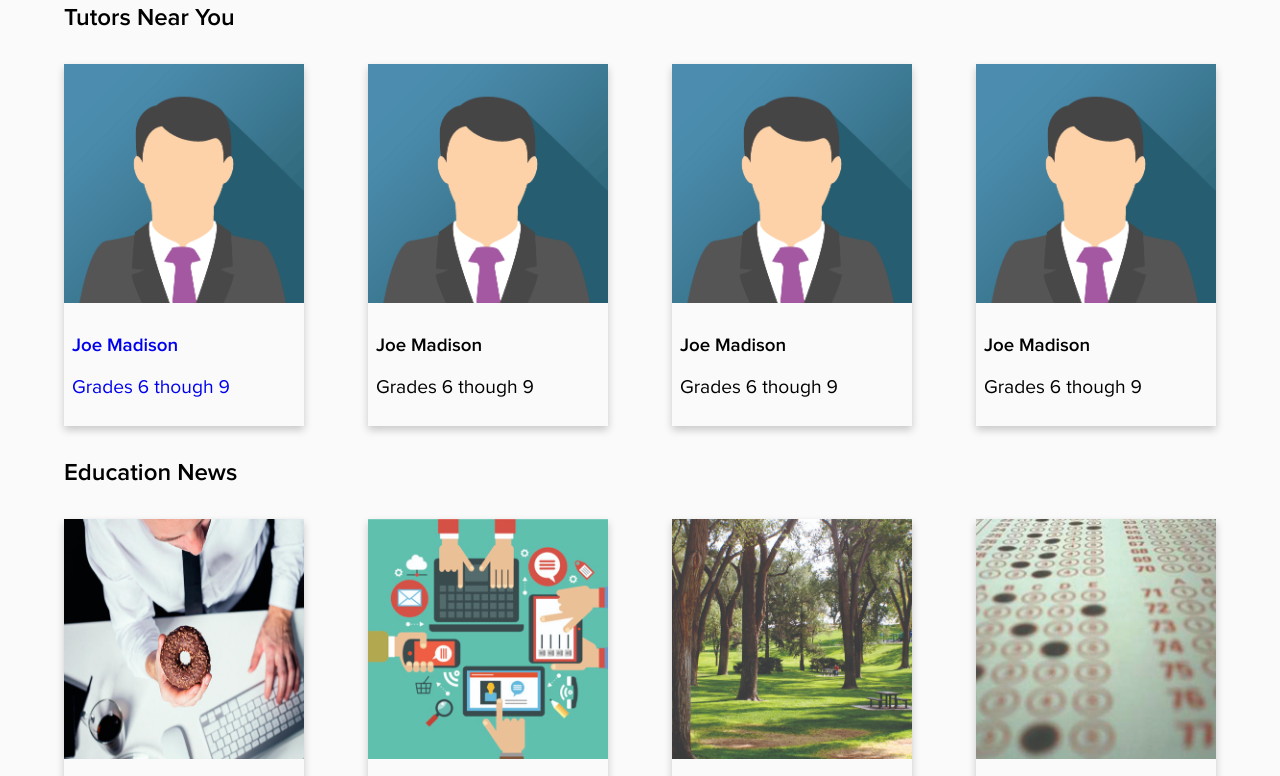
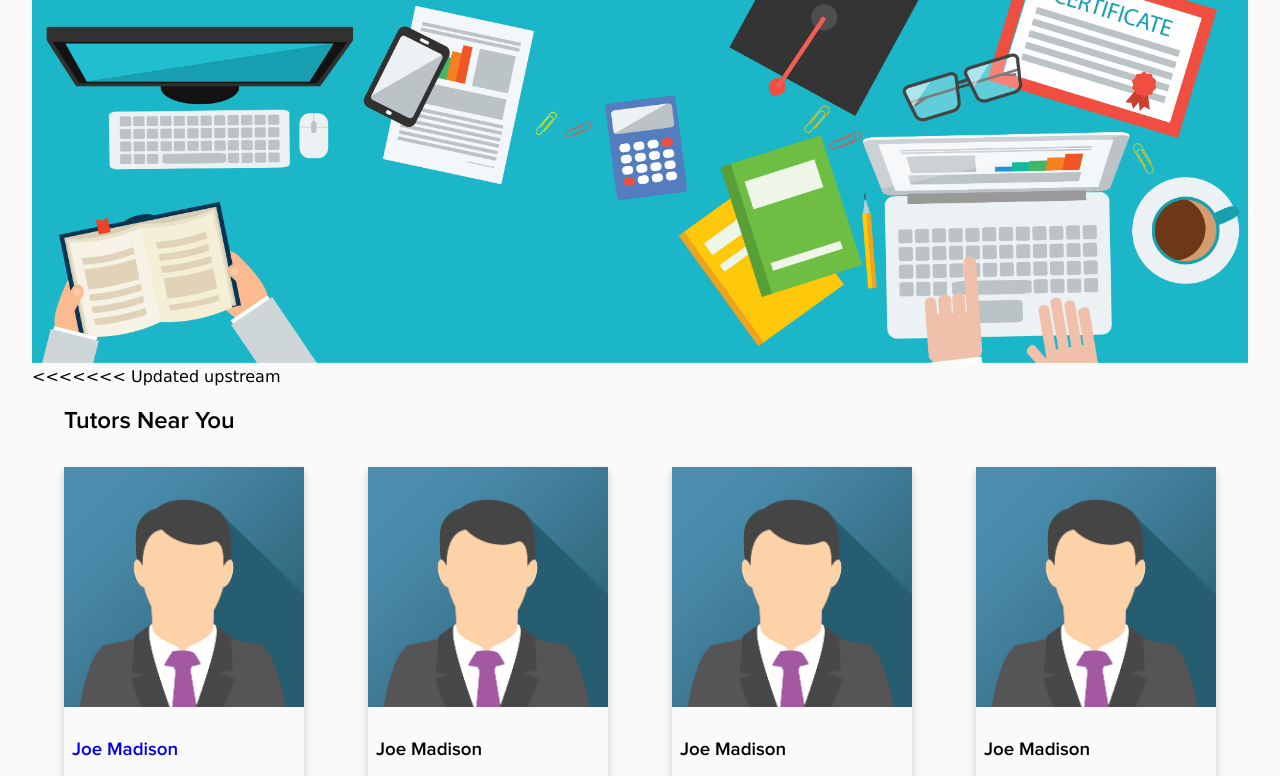
Before and after one commit to Joshua-McGee/p02-git-demo2, a plain HTML site: page index.html in a window 1280 px wide. Shown: the part 57-833 px from the top of the page. Drawn offline with Linux system fonts and the light colour scheme.

Commit message:
added the banner and fixed html/css to fit it

```diff
--- a/css/main.css
+++ b/css/main.css
@@ -37,6 +37,16 @@ img{
   }
 */
 
+head {
+  padding: 0;
+  margin: 0;
+}
+
+.bannerIMG {
+  width: 100%;
+  position: relative;
+}
+
 /*
   STYLE GUIDE STYLING
   Default styling for the style guide
@@ -66,12 +76,6 @@ img{
     padding-left: 2rem;
     margin-bottom: 0;
   }
-  /*
-  section h3 {
-    margin-bottom: 0;
-    text-align: left;
-  }
-  */
 
   section p {
     margin-top: 0;
@@ -82,7 +86,6 @@ img{
     background-color: #EEE;
     /*padding: 0.5em 0.75em;*/
   }
-
 
 /*
   INTERACTIVE ELEMENTS -------------------
--- a/index.html
+++ b/index.html
@@ -10,15 +10,21 @@
   <link rel="stylesheet" href="css/grid.css">
   <link rel="stylesheet" href="css/fonts.css">
 
-
+  <div class="bannerIMG">
+  <img src="img/online-banner.jpg" alt= "The banner image background that serves as a welcome along with button that links.">
+  </div>
 
 </head>
 
 <body>
 
+<<<<<<< Updated upstream
 
 
   <!-- <nav class="grid-row">
+=======
+  <nav class="grid-row">
+>>>>>>> Stashed changes
 
     <div class="grid-col-1of4">
       <a href="index.html" class="button-nav">Home</a>
@@ -36,6 +42,7 @@
       <a href="contact.html" class="button-nav">Contact</a>
     </div>
 
+<<<<<<< Updated upstream
 
   </nav> -->
 
@@ -57,6 +64,8 @@
     <div class="grid-col-1of4">
       <a href="contact.html" class="button-nav">Contact</a>
     </div>
+=======
+>>>>>>> Stashed changes
   </nav>
 
   <!-- <img class ="logo" src="img/siteLogo.jpg" alt="site logo consisting of two stacked books"> -->
@@ -168,4 +177,8 @@ http://ingridwu.dmmdmcfatter.com/wp-content/uploads/2015/01/placeholder.png
 
 logo unedited https://i.ytimg.com/vi/Opebkw_KQAc/maxresdefault.jpg
 
+http://www.luxatiainternational.com/wp-content/uploads/learningbannerweb.jpg
+
+http://www.aaps.ca/wp-content/uploads/2016/01/online-banner.jpg
+
 -->
```
Also changed, not shown: img/banner-image.jpg (added), img/banner.jpg (added), img/online-banner.jpg (added).
